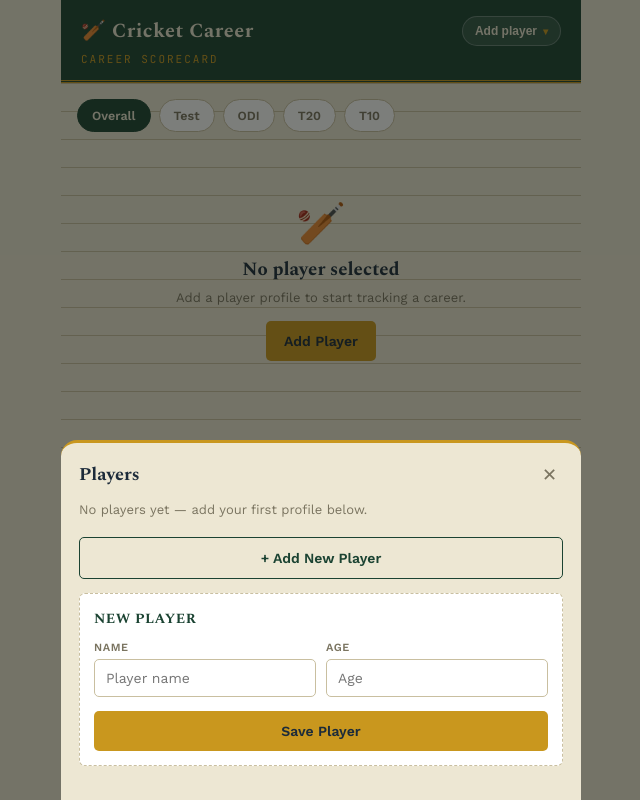
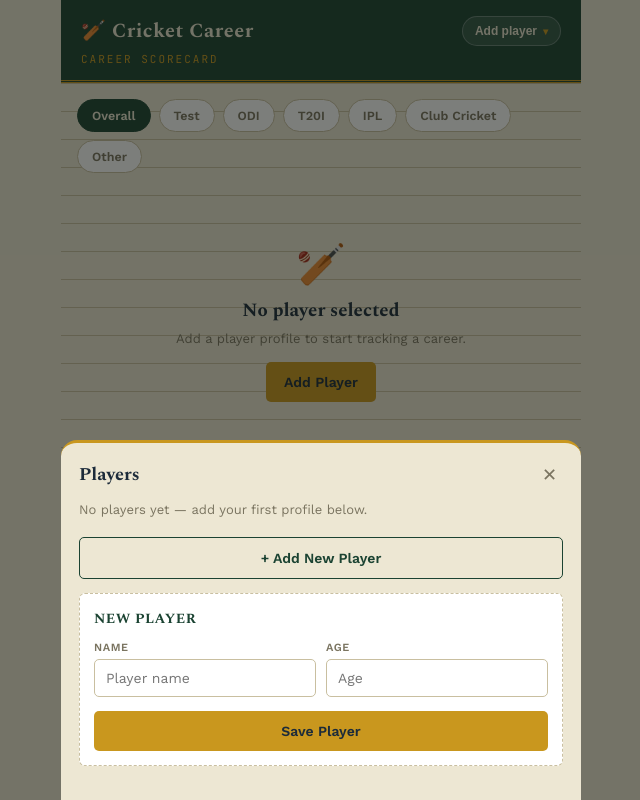
Before and after one commit to Aaravfernandes/cricket-stats-app, a plain HTML site: page index.html in a window 1280 px wide. Shown: the whole page, without its empty margins (319-959 px from the left). Drawn offline with nearby package versions, Linux system fonts and the light colour scheme.

Commit message:
Add files via upload

```diff
--- a/index.html
+++ b/index.html
@@ -388,8 +388,10 @@
           <div class="chip active" data-fmt="Overall">Overall</div>
           <div class="chip" data-fmt="Test">Test</div>
           <div class="chip" data-fmt="ODI">ODI</div>
-          <div class="chip" data-fmt="T20">T20</div>
-          <div class="chip" data-fmt="T10">T10</div>
+          <div class="chip" data-fmt="T20I">T20I</div>
+          <div class="chip" data-fmt="IPL">IPL</div>
+          <div class="chip" data-fmt="Club Cricket">Club Cricket</div>
+          <div class="chip" data-fmt="Other">Other</div>
         </div>
       </div>
       <div id="dashContent"></div>
@@ -404,7 +406,7 @@
             <div class="field"><label>Date</label><input type="date" id="f-date" required></div>
             <div class="field"><label>Format</label>
               <select id="f-format">
-                <option>Test</option><option selected>ODI</option><option>T20</option><option>T10</option><option>Custom</option>
+                <option>Test</option><option selected>ODI</option><option>T20I</option><option>IPL</option><option>Club Cricket</option><option>Other</option><option>Custom</option>
               </select>
             </div>
           </div>
@@ -563,8 +565,10 @@
           <div class="chip active" data-fmt="Overall">Overall</div>
           <div class="chip" data-fmt="Test">Test</div>
           <div class="chip" data-fmt="ODI">ODI</div>
-          <div class="chip" data-fmt="T20">T20</div>
-          <div class="chip" data-fmt="T10">T10</div>
+          <div class="chip" data-fmt="T20I">T20I</div>
+          <div class="chip" data-fmt="IPL">IPL</div>
+          <div class="chip" data-fmt="Club Cricket">Club Cricket</div>
+          <div class="chip" data-fmt="Other">Other</div>
         </div>
       </div>
       <div class="filter-block">
```
